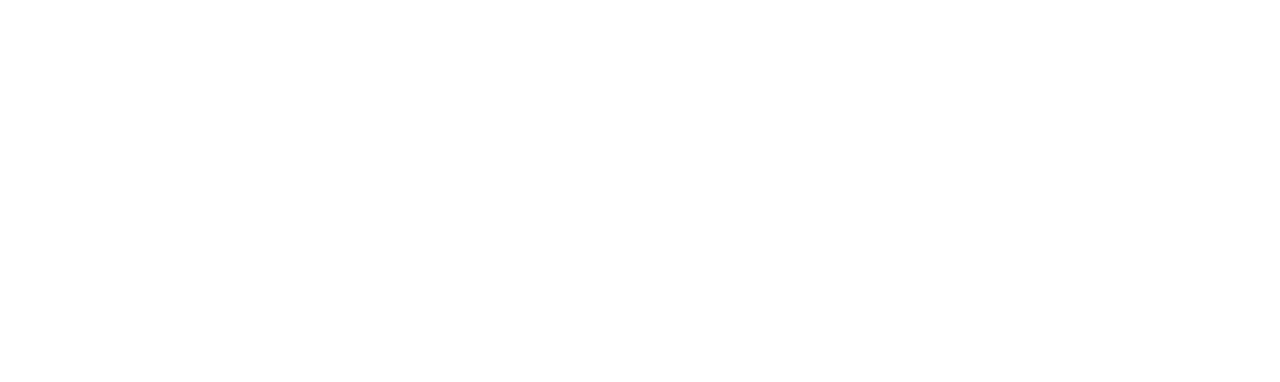
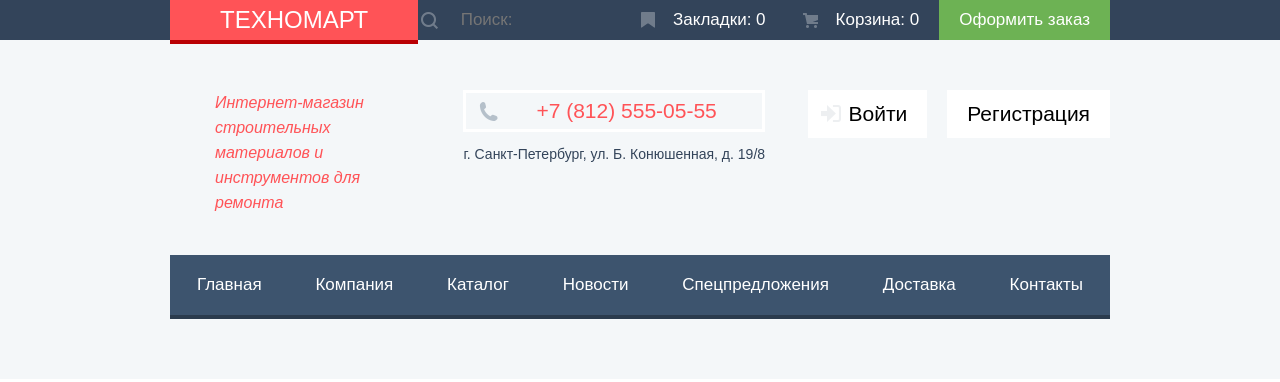
Before and after one commit to LevchenkoAnton/technomart, a website: page index.html in a window 1280 px wide. Drawn offline with Linux system fonts and the light colour scheme; a web font is replaced by a local one.

Commit message:
header was done

```diff
--- /dev/null
+++ b/Gruntfile.js
@@ -0,0 +1,52 @@
+module.exports = function(grunt) {
+
+    require("load-grunt-tasks")(grunt);
+	grunt.initConfig({
+		less: {
+			style: {
+				files: {
+					"css/style.css": ["less/style.less"]
+				}
+
+			}
+		},
+
+        autoprefixer: {
+            options: {
+                browsers: ['last 2 versions', 'ie 10']
+            },
+            style: {
+                src: "css/style.css"
+            }
+        },
+        watch: {
+            files: "less/**/*.less",
+            tasks: ["less"]
+        },
+        browserSync: {
+            dev: {
+                bsFiles: {
+                    src : [
+                        'js/*.js',
+                        'css/*.css',
+                        '*.html'
+                    ]
+                },
+                options: {
+                    watchTask: true,
+                    server: {
+                        baseDir: "./"
+                    }
+                }
+            }
+        }
+    });
+
+    grunt.registerTask("build", [
+        "less",
+        "autoprefixer",
+        "browserSync",
+        "watch"
+    ]);
+
+};
--- a/index.html
+++ b/index.html
@@ -2,10 +2,79 @@
 <html lang="ru">
 <head>
     <meta charset="UTF-8">
+    <meta name="viewport" content="width=device-width, initial-scale=1">
     <title>Technomart</title>
+    <link href="https://fonts.googleapis.com/css?family=Cuprum:400,400i,700|PT+Sans:400,700&amp;subset=cyrillic" rel="stylesheet">
     <link rel="stylesheet" href="css/style.css">
 </head>
 <body>
+<header class="header">
+    <div class="header-top">
+        <div class="header-top__wrapper">
+            <a href="#" class="logo">ТЕХНОМАРТ</a>
+            <div class="search">
+                <form action="#">
+                    <input type="search" class="search__field" id="search__field" name="search__field" placeholder="Поиск:">
+                </form>
+            </div>
+            <div class="order">
+                <ul class="order__list">
+                    <li class="order__item order__item--bookmark">
+                        <a href="">Закладки: 0</a>
+                    </li>
+                    <li class="order__item order__item--cart">
+                        <a href="">Корзина: 0</a>
+                    </li>
+                    <li class="order__item order__item--arrange">
+                        <a href="">Оформить заказ</a>
+                    </li>
+                </ul>
+            </div>
+        </div>
+    </div>
+    <div class="shop-info">
+        <div class="shop-info__wrapper">
+            <div class="shop__description">
+                <p>Интернет-магазин строительных материалов и инструментов для ремонта</p>
+            </div>
+            <div class="shop__contacts">
+                <a href="tel:+7 (812) 555-05-55" class="shop__phone">+7 (812) 555-05-55</a>
+                <p class="shop__address">г. Санкт-Петербург, ул. Б. Конюшенная, д. 19/8</p>
+            </div>
+            <div class="user-block">
+                <button class="login" type="button">Войти</button>
+                <button class="registration" type="button">Регистрация</button>
+            </div>
+        </div>
+    </div>
+    <nav class="main-nav">
+        <div class="main-nav__wrapper">
+            <ul class="main-nav__list">
+                <li class="main-nav__item">
+                    <a href="#">Главная</a>
+                </li>
+                <li class="main-nav__item">
+                    <a href="#">Компания</a>
+                </li>
+                <li class="main-nav__item">
+                    <a href="#">Каталог</a>
+                </li>
+                <li class="main-nav__item">
+                    <a href="#">Новости</a>
+                </li>
+                <li class="main-nav__item">
+                    <a href="#">Спецпредложения</a>
+                </li>
+                <li class="main-nav__item">
+                    <a href="#">Доставка</a>
+                </li>
+                <li class="main-nav__item">
+                    <a href="#">Контакты</a>
+                </li>
+            </ul>
+        </div>
+    </nav>
+</header>
 
 
     <script src="js/main.js"></script>
--- /dev/null
+++ b/less/blocks/logo.less
@@ -0,0 +1,9 @@
+.logo {
+  display: block;
+  padding: 0 50px;
+  font-size: 24px;
+  line-height: 40px;
+  margin-bottom: -4px;
+  background: @logo-bg;
+  border-bottom: 4px solid darken(@logo-bg, 30%);
+}
--- /dev/null
+++ b/less/blocks/main-nav.less
@@ -0,0 +1,26 @@
+.main-nav {
+
+  &__wrapper {
+    margin: 0 auto;
+    padding: 0 10px;
+    max-width: 960px;
+  }
+
+  &__list {
+    display: flex;
+    flex-wrap: wrap;
+    justify-content: space-around;
+    background: @main-nav-bg;
+    border-bottom: 4px solid darken(@main-nav-bg, 10%);
+  }
+
+  &__item {
+    display: block;
+    padding: 20px 5px;
+  }
+
+  &__item a {
+    font-size: 17px;
+    color: @header-text;
+  }
+}
--- /dev/null
+++ b/less/blocks/page-header.less
@@ -0,0 +1,74 @@
+.header {
+  color: @header-text;
+  background: @base-bg;
+  padding-bottom: 60px;
+}
+
+.header-top {
+  background: @header-top-bg;
+
+  &__wrapper {
+    display: flex;
+    justify-content: space-between;
+    align-items: center;
+    margin: 0 auto;
+    padding: 0 10px;
+    max-width: 960px;
+  }
+
+  a {
+    color: @header-text;
+  }
+}
+
+.search {
+
+  &__field {
+    padding-left: 40px;
+    max-width: 200px;
+    font-size: 17px;
+    color: @header-text;
+    background: url("../img/icons/search-icon.png") no-repeat left center;
+  }
+}
+
+.order {
+
+  &__list {
+    display: flex;
+  }
+
+  &__item {
+    position: relative;
+    display: block;
+    font-size: 17px;
+    line-height: 20px;
+    padding: 10px 20px 10px 50px;
+  }
+
+  &__item:before {
+    position: absolute;
+    display: block;
+    content: '';
+    top: 10px;
+    left: 15px;
+    width: 20px;
+    height: 20px;
+  }
+
+  &__item--bookmark:before {
+    background: url("../img/icons/bookmark-icon.png") no-repeat center center;
+  }
+
+  &__item--cart:before {
+    background: url("../img/icons/cart-icon.png") no-repeat center center;
+  }
+
+  &__item--arrange {
+    background: @arrange-bg;
+  }
+
+  &__item:last-child {
+    padding: 10px 20px;
+  }
+}
--- /dev/null
+++ b/less/blocks/shop-info.less
@@ -0,0 +1,79 @@
+.shop-info {
+
+  &__wrapper {
+    display: flex;
+    justify-content: space-between;
+    margin: 0 auto;
+    padding: 50px 10px 40px 10px;
+    max-width: 960px;
+  }
+}
+
+.shop {
+
+  &__description {
+    max-width: 250px;
+    padding-left: 45px;
+    font-size: 16px;
+    line-height: 25px;
+    color: @logo-bg;
+    .base-text-italic;
+
+    p {
+      margin: 0;
+    }
+  }
+
+  &__phone {
+    position: relative;
+    display: block;
+    padding: 6px 45px 6px 70px;
+    color: @logo-bg;
+    font-size: 21px;
+    border: 3px solid #fff;
+  }
+
+  &__phone:before {
+    position: absolute;
+    display: block;
+    content: '';
+    width: 25px;
+    height: 25px;
+    left: 10px;
+    background: url("../img/icons/phone-icon.png") no-repeat center center;
+  }
+
+  &__address {
+    display: block;
+    text-align: center;
+    color: @header-top-bg;
+  }
+}
+
+.login {
+  position: relative;
+  display: block;
+  float: left;
+  padding: 12px 20px 12px 40px;
+  margin-right: 20px;
+  font-size: 21px;
+  background: #fff;
+}
+
+.login:before {
+  position: absolute;
+  display: block;
+  content: '';
+  left: 10px;
+  width: 25px;
+  height: 23px;
+  background: url("../img/icons/login-icon.png") no-repeat center center;
+}
+
+.registration {
+  display: block;
+  float: right;
+  padding: 12px 20px 12px 20px;
+  font-size: 21px;
+  background: #fff;
+}
--- a/less/scaffolding.less
+++ b/less/scaffolding.less
@@ -1,14 +1,39 @@
 @import "variables.less";
 
+* {
+  box-sizing: border-box;
+}
+
 body {
-  line-height: 26px;
-  color: #333333;
   margin: 0;
   padding: 0;
-  box-sizing: border-box;
-  .opn-reg;
+  .base-text;
   font-size: 14px;
-  text-transform: uppercase;
+  color: @base-text;
 
-  background-color: @body-bg;
+  background: #ffffff;
 }
+
+
+ul {
+  list-style: none;
+  margin: 0;
+  padding: 0;
+}
+
+button, input {
+  border: none;
+  background: transparent;
+
+  &:focus {
+    outline: none;
+  }
+
+  &:hover {
+    cursor: pointer;
+  }
+}
+
+a {
+  text-decoration: none;
+}
--- a/less/style.less
+++ b/less/style.less
@@ -1 +1,6 @@
+@import "variables";
 @import "scaffolding";
+@import "blocks/page-header";
+@import "blocks/logo";
+@import "blocks/shop-info";
+@import "blocks/main-nav";
--- a/less/variables.less
+++ b/less/variables.less
@@ -1,8 +1,37 @@
 /* fonts files */
+.base-text {
+  font-family: 'Cuprum', sans-serif;
+  font-weight: 400;
+}
 
+.base-text-italic {
+  font-family: 'Cuprum', sans-serif;
+  font-weight: 400;
+  font-style: italic;
+}
+
+.base-text-bold {
+  font-family: 'Cuprum', sans-serif;
+  font-weight: 700;
+}
+
+.shop-item {
+  font-family: 'PT Sans', sans-serif;
+  font-weight: 700;
+}
 
 /*colors*/
-
+@base-bg: #f4f7f9;
+@nav-bg: #3d546e;
+@header-top-bg: #33445a;
+@logo-bg: #ff5357;
+@btn-bg: #ff5357;
+@title-bg: #f9f5f0;
+@title-color: #3d546f;
+@base-text: #000;
+@header-text: #fff;
+@arrange-bg: #6db254;
+@main-nav-bg: #3d546e;
 
 @tablet-widths: ~"(min-width: 768px)";
 @desktop-widths: ~"(min-width: 1200px)";
```
Also changed, not shown: package.json (added, +28 -0 lines), README.md, css/style.css, img/icons/bookmark-icon.png (added), img/icons/cart-icon.png (added), img/icons/login-icon.png (added), img/icons/phone-icon.png (added), img/icons/search-icon.png (added).
